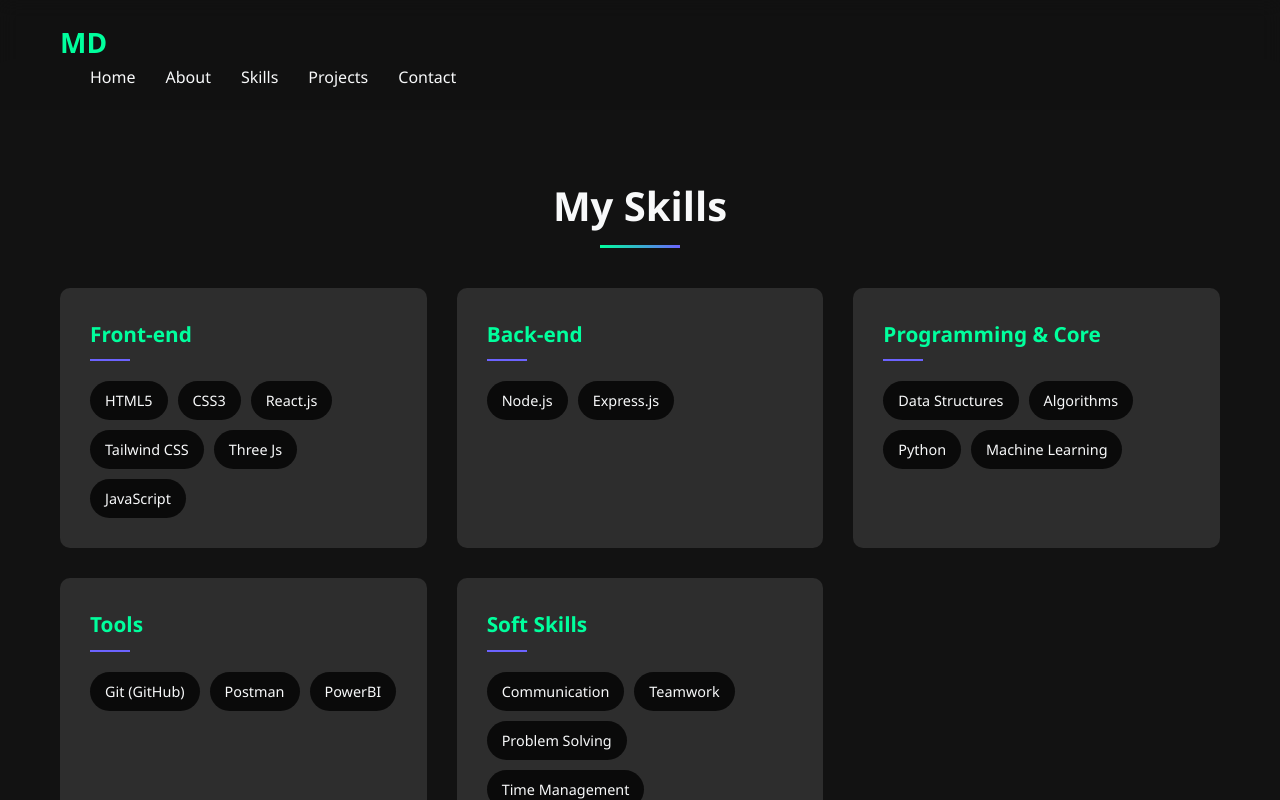
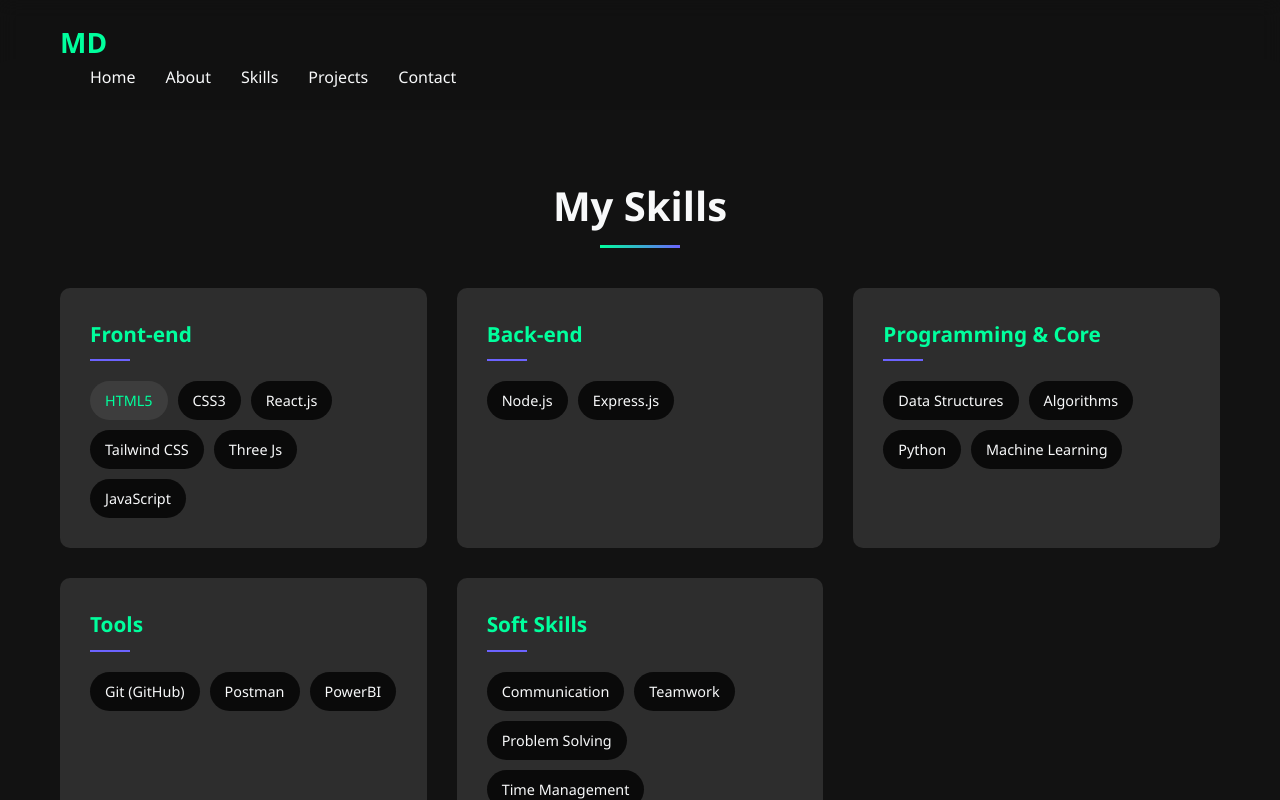
Before and after one commit to mauli-009/MyPortfolio, a plain HTML site: page index.html in a window 1280 px wide. In both pictures the pointer is over the element "HTML5". Shown: the part 1602-2402 px from the top of the page. Drawn offline with Linux system fonts and the light colour scheme.

Commit message:
fixed a hover effect

```diff
--- a/style.css
+++ b/style.css
@@ -354,7 +354,12 @@ nav ul li a:hover::after {
 .skill-category:hover {
     transform: translateY(-10px);
 }
+.skill-items span:hover{
+    background-color: #3d3d3d;
+    color: #00ff9d;
+    cursor: pointer;
 
+}
 .skill-category h3 {
     font-size: 1.3rem;
     margin-bottom: 20px;
```
